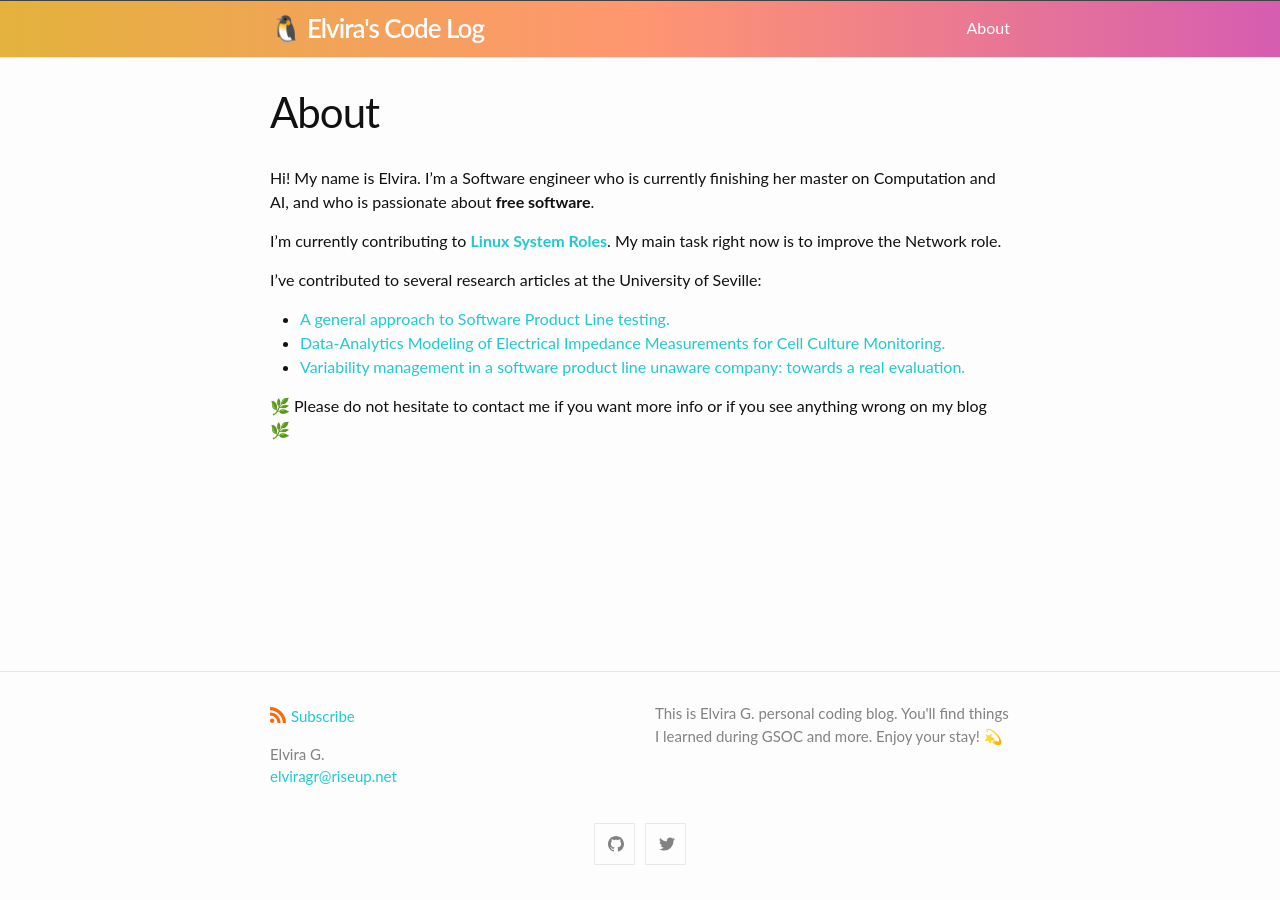
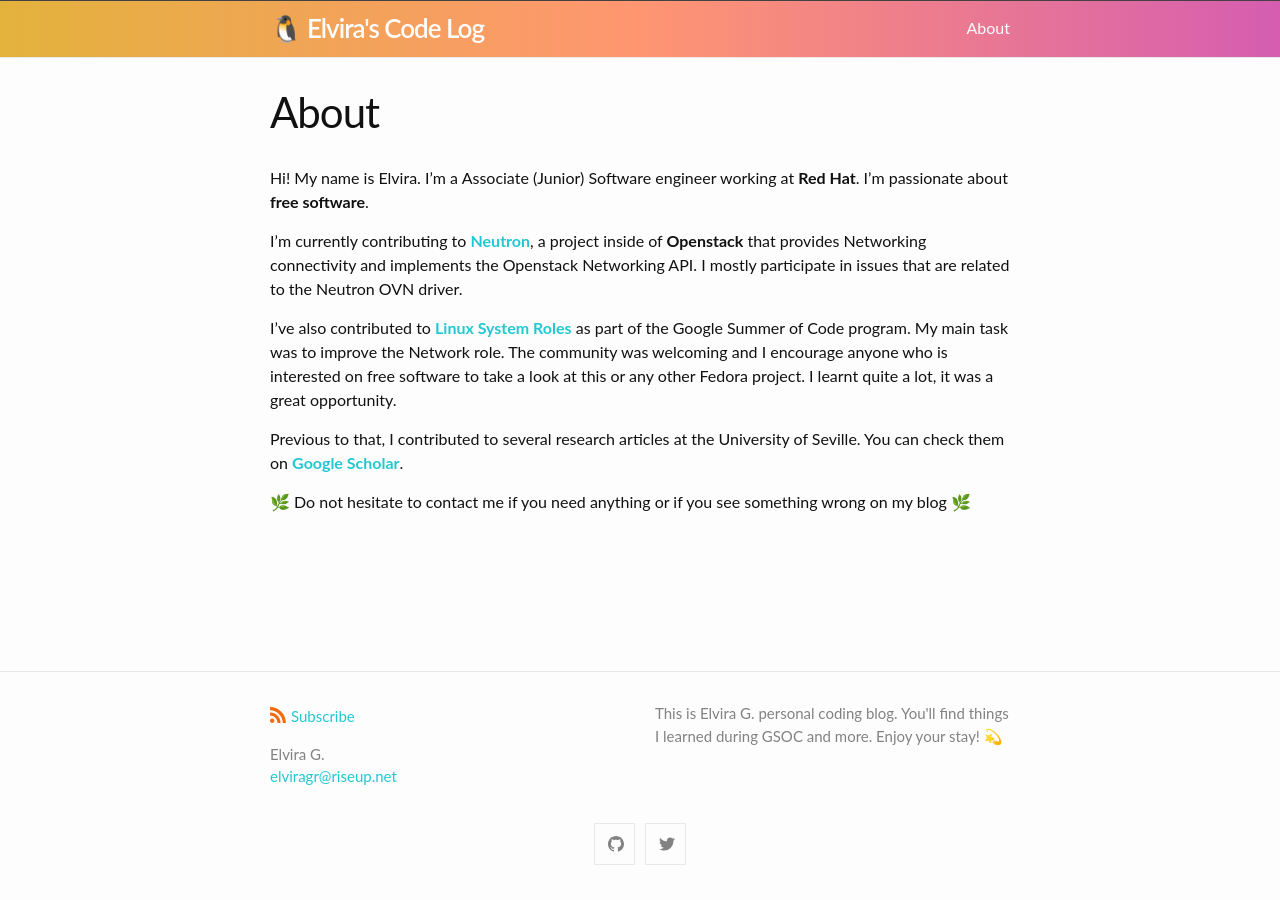
Before and after one commit to elvgarrui/blog, a Jekyll site: the page built from about.md, in a window 1280 px wide. Built offline with Jekyll 4.4.1, drawn with Linux system fonts in a browser that asks for light colours.

Commit message:
Add post and renew about

```diff
--- a/about.md
+++ b/about.md
@@ -4,21 +4,25 @@ title: About
 permalink: /about/
 ---
 
-Hi! My name is Elvira. I'm a Software engineer who is currently finishing her
-master on Computation and AI, and who is passionate about **free software**.
+Hi! My name is Elvira. I'm a Associate (Junior) Software engineer working at
+**Red Hat**.  I'm passionate about **free software**.
 
-I'm currently contributing to [**Linux System
-Roles**](https://linux-system-roles.github.io/). My main task right now is to
-improve the Network role.
+I'm currently contributing to
+[**Neutron**](https://docs.openstack.org/neutron/latest/), a project inside of
+**Openstack** that provides Networking connectivity and implements the
+Openstack Networking API. I mostly participate in issues that are related to
+the Neutron OVN driver.
 
-I've contributed to several research articles at the University of Seville:
-- [A general approach to Software Product Line
-  testing.](https://biblioteca.sistedes.es/articulo/a-general-approach-to-software-product-line-testing/)
-- [Data-Analytics Modeling of Electrical Impedance Measurements for Cell
-  Culture Monitoring.](https://www.mdpi.com/1424-8220/19/21/4639)
-- [Variability management in a software product line unaware company: towards a
-  real
-evaluation.](https://www.researchgate.net/publication/335058684_Variability_Management_in_a_Software_Product_Line_Unaware_Company_Towards_a_Real_Evaluation)
+I've also contributed to [**Linux System
+Roles**](https://linux-system-roles.github.io/) as part of the Google Summer of
+Code program. My main task was to improve the Network role. The community was
+welcoming and I encourage anyone who is interested on free software to take a
+look at this or any other Fedora project. I learnt quite a lot, it was a great
+opportunity.
 
-🌿 Please do not hesitate to contact me if you want more info or if you see
-anything wrong on my blog 🌿
+Previous to that, I contributed to several research articles at the University
+of Seville. You can check them on [**Google
+Scholar**](https://scholar.google.com/citations?user=guYINIAAAAAJ&hl=en).
+
+🌿 Do not hesitate to contact me if you need anything or if you see
+something wrong on my blog 🌿
```
Also changed, not shown: _posts/2020-07-20-mocking-ansible-python.md (+2 -2 lines), _posts/2021-11-9-fixing-a-bug-in-neutron.md (added, +273 -0 lines), assets/network.png (added).
